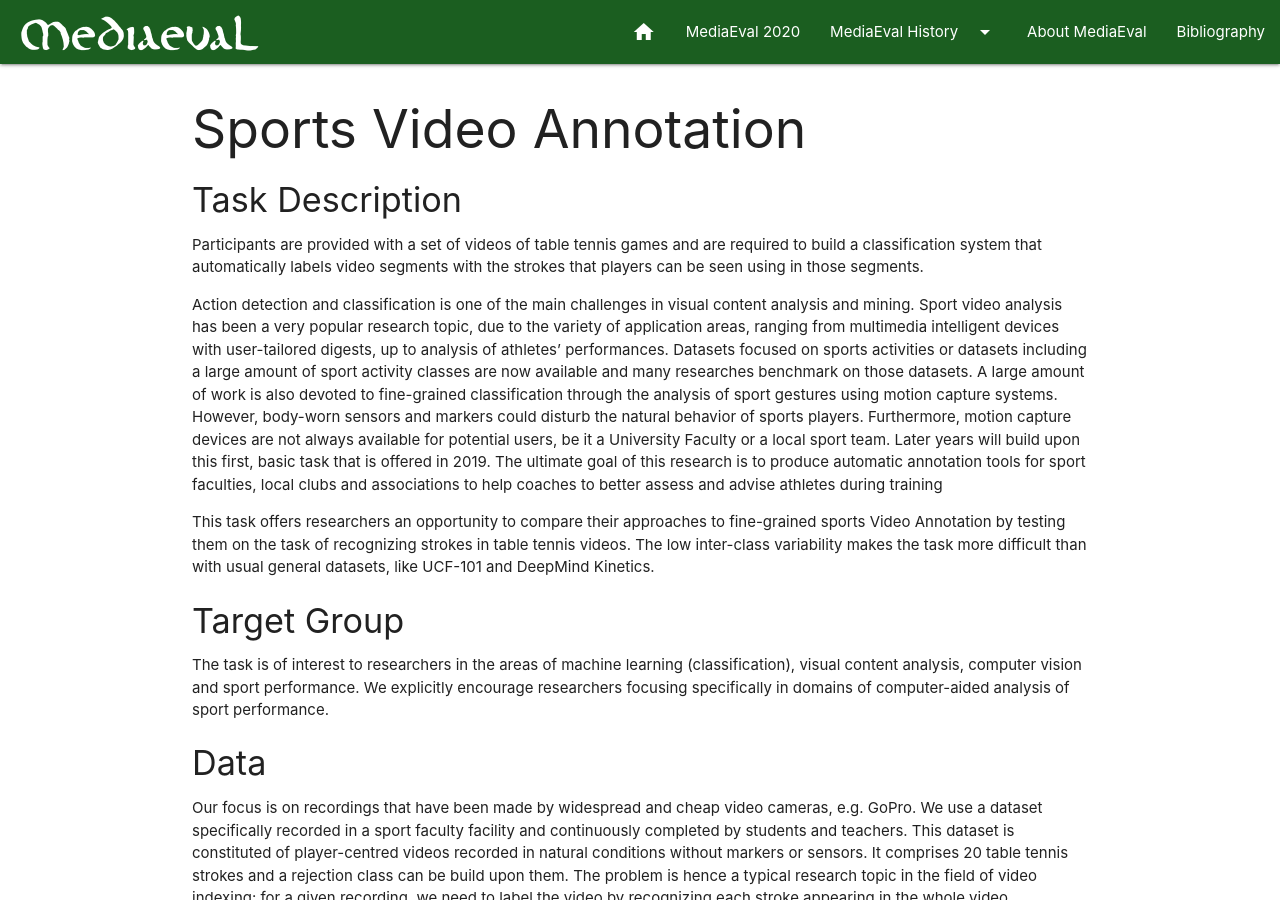
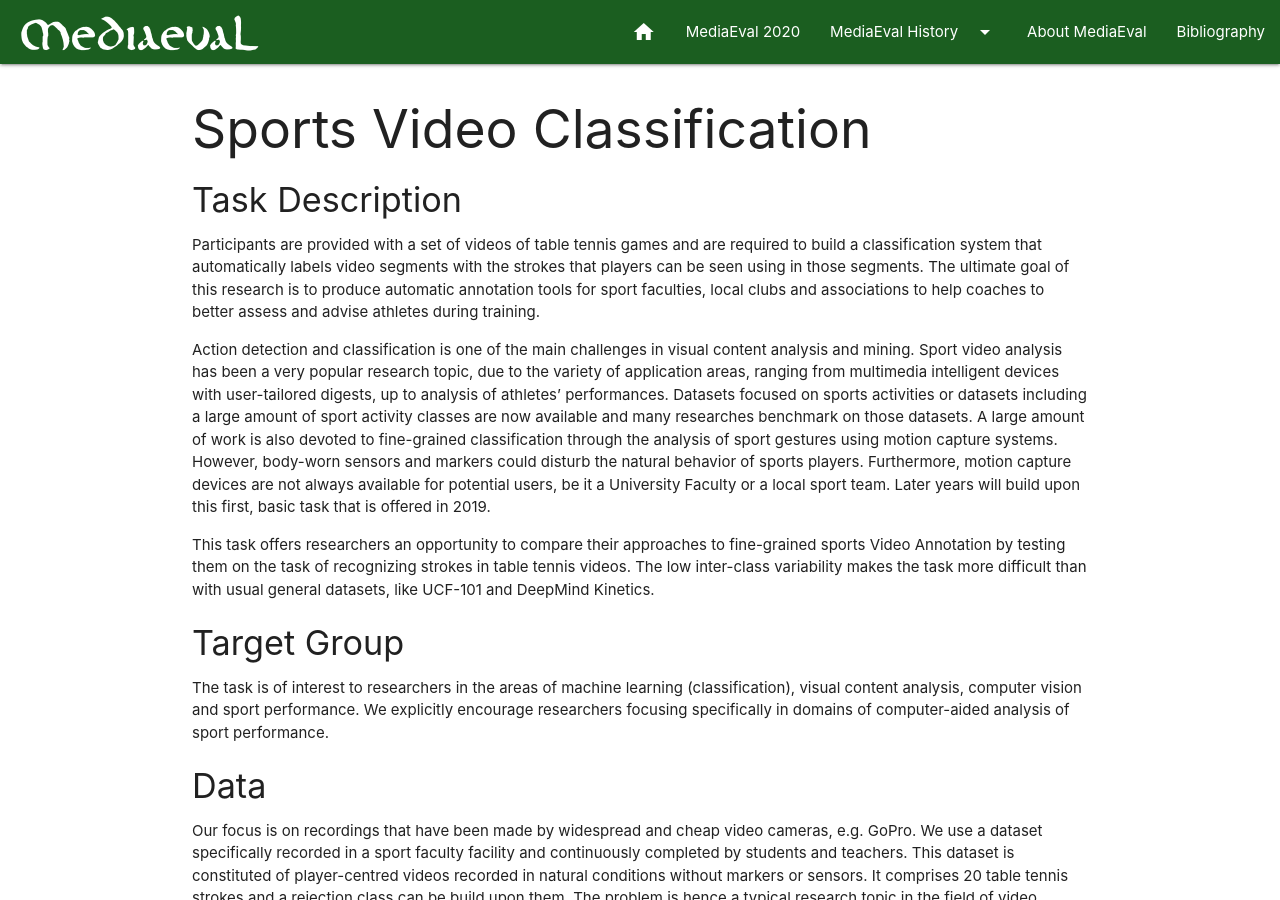
Before and after one commit to multimediaeval/multimediaeval.github.io, a Jekyll site: the page built from _editions/2020/tasks/sportsvideo.md, in a window 1280 px wide and 900 px high. Built offline with Jekyll 4.4.1, drawn with Linux system fonts in a browser that asks for light colours.

Commit message:
Update sportsvideo.md

```diff
--- a/_editions/2020/tasks/sportsvideo.md
+++ b/_editions/2020/tasks/sportsvideo.md
@@ -5,8 +5,8 @@ year: 2020
 hide: true
 
 # required info
-title: Sports Video Annotation
-subtitle: Detection of Strokes in Table Tennis
+title: Sports Video Classification
+subtitle: Classification of Strokes in Table Tennis games from videos
 blurb: Participants are provided with a set of videos of table tennis games and are required to build a classification system that automatically labels video segments with the strokes that players can be seen using in those segments. The ultimate goal of this research is to produce automatic annotation tools for sport faculties, local clubs and associations to help coaches to better assess and advise athletes during training.
 ---
 
@@ -14,9 +14,9 @@ blurb: Participants are provided with a set of videos of table tennis games and
 
 
 #### Task Description
-Participants are provided with a set of videos of table tennis games and are required to build a classification system that automatically labels video segments with the strokes that players can be seen using in those segments.
+Participants are provided with a set of videos of table tennis games and are required to build a classification system that automatically labels video segments with the strokes that players can be seen using in those segments. The ultimate goal of this research is to produce automatic annotation tools for sport faculties, local clubs and associations to help coaches to better assess and advise athletes during training.
 
-Action detection and classification is one of the main challenges in visual content analysis and mining. Sport video analysis has been a very popular research topic, due to the variety of application areas, ranging from multimedia intelligent devices with user-tailored digests, up to analysis of athletes' performances. Datasets focused on sports activities or datasets including a large amount of sport activity classes are now available and many researches benchmark on those datasets. A large amount of work is also devoted to fine-grained classification through the analysis of sport gestures using motion capture systems. However, body-worn sensors and markers could disturb the natural behavior of sports players. Furthermore, motion capture devices are not always available for potential users, be it a University Faculty or a local sport team. Later years will build upon this first, basic task that is offered in 2019. The ultimate goal of this research is to produce automatic annotation tools for sport faculties, local clubs and associations to help coaches to better assess and advise athletes during training
+Action detection and classification is one of the main challenges in visual content analysis and mining. Sport video analysis has been a very popular research topic, due to the variety of application areas, ranging from multimedia intelligent devices with user-tailored digests, up to analysis of athletes' performances. Datasets focused on sports activities or datasets including a large amount of sport activity classes are now available and many researches benchmark on those datasets. A large amount of work is also devoted to fine-grained classification through the analysis of sport gestures using motion capture systems. However, body-worn sensors and markers could disturb the natural behavior of sports players. Furthermore, motion capture devices are not always available for potential users, be it a University Faculty or a local sport team. Later years will build upon this first, basic task that is offered in 2019.
 
 This task offers researchers an opportunity to compare their approaches to fine-grained sports Video Annotation by testing them on the task of recognizing strokes in table tennis videos. The low inter-class variability makes the task more difficult than with usual general datasets, like UCF-101 and DeepMind Kinetics.
 
```
